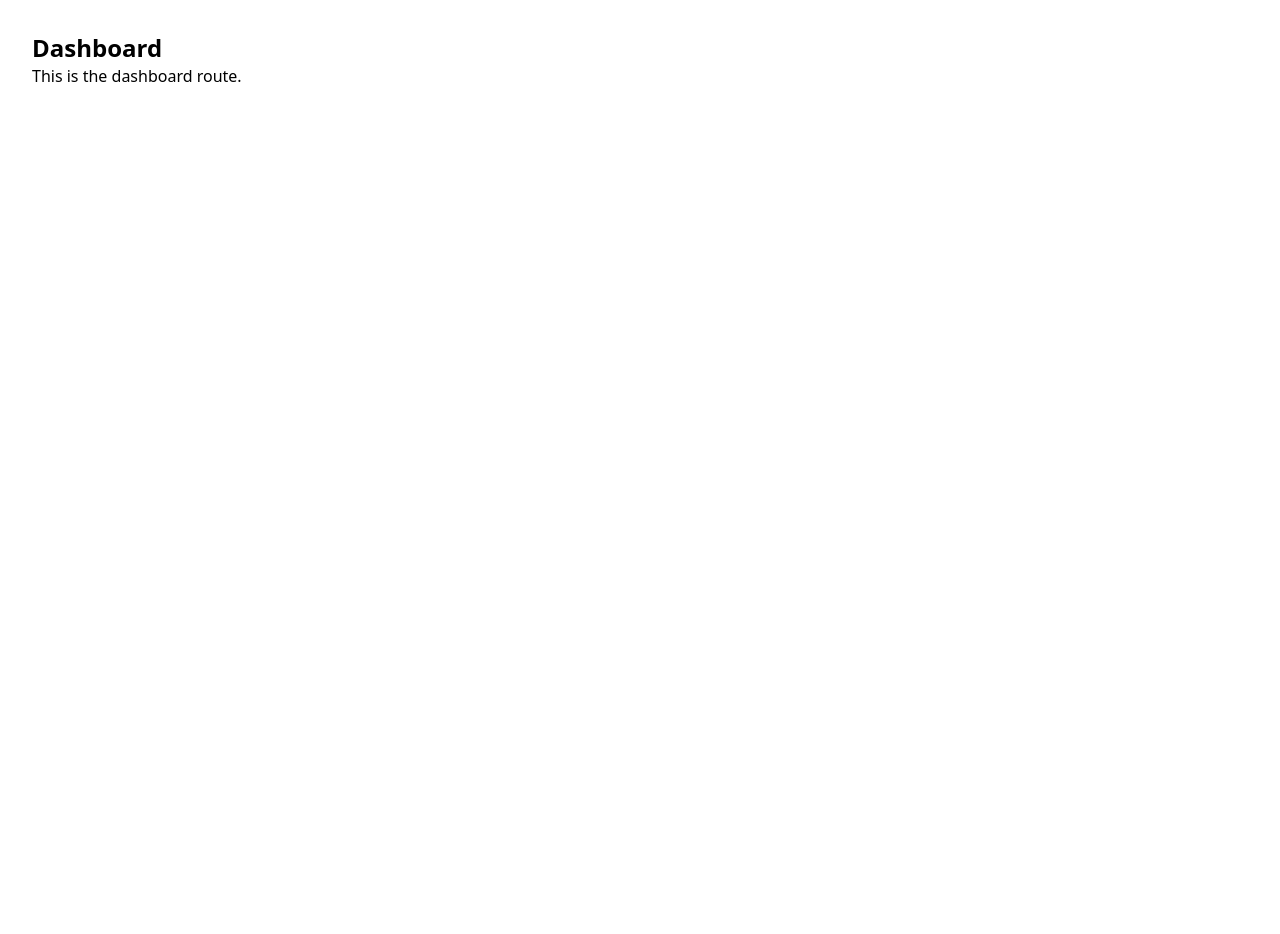
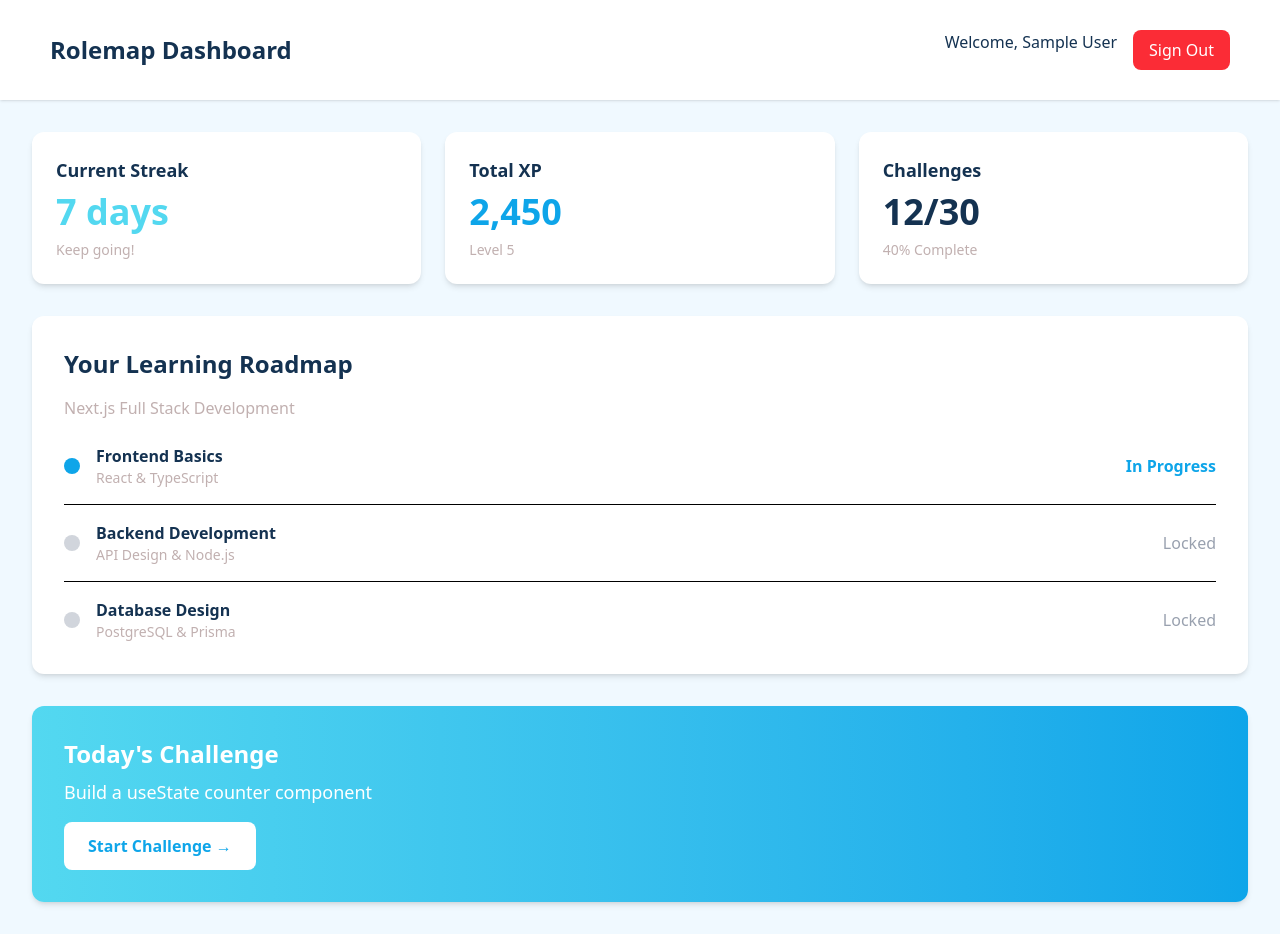
Before and after one commit to acm-projects/Rolemap, a Next.js app in the folder frontend/: page /dashboard in a window 1280 px wide. Before the commit the page ends 800 px from the top, so only its background shows below. Built offline with nearby package versions, Linux system fonts and the light colour scheme; no server answers; sample sign-in values are in the browser's storage.

Commit message:
Changes for adding auth
added authentication logic to frontend.

```diff
--- /dev/null
+++ b/frontend/app/actions.ts
@@ -0,0 +1,7 @@
+"use server"
+
+import { signIn } from "@/auth"
+
+export async function handleGoogleSignIn() {
+  await signIn("google", { redirectTo: "/map" })
+}
--- /dev/null
+++ b/frontend/app/api/auth/[...nextauth]/route.ts
@@ -0,0 +1,2 @@
+import { handlers } from "@/auth" // Referring to the auth.ts we just created
+export const { GET, POST } = handlers
--- /dev/null
+++ b/frontend/app/components/Navbar.tsx
@@ -0,0 +1,21 @@
+"use client"
+
+import { handleGoogleSignIn } from "../actions"
+
+export function Navbar() {
+  return (
+    <div className="flex justify-end p-[30px] px-[50px] gap-6">
+      <form action={handleGoogleSignIn}>
+        <button
+          type="submit"
+          className="bg-[#143251] text-[#F0F9FF] rounded-xl px-8 py-4 text-[20px]"
+        >
+          Login
+        </button>
+      </form>
+      <button className="px-12 py-4 text-[1.1rem] rounded-xl bg-[#0EA5E9] text-white font-semibold cursor-pointer">
+        Sign Up
+      </button>
+    </div>
+  )
+}
--- a/frontend/app/dashboard/page.tsx
+++ b/frontend/app/dashboard/page.tsx
@@ -1,8 +1,103 @@
-export default function DashboardPage() {
+import { signOut, auth } from "@/auth"
+import { redirect } from "next/navigation"
+
+export default async function DashboardPage() {
+  const session = await auth()
+
+  if (!session) {
+    redirect("/")
+  }
+
   return (
-    <div className="p-8">
-      <h1 className="text-2xl font-bold">Dashboard</h1>
-      <p>This is the dashboard route.</p>
+    <div className="min-h-screen bg-[#F0F9FF]">
+      {/* Navbar */}
+      <div className="flex justify-between items-center p-[30px] px-[50px] bg-white shadow-sm">
+        <h2 className="text-2xl font-bold text-[#143251]">Rolemap Dashboard</h2>
+        <div className="flex gap-4">
+          <span className="text-[#143251]">Welcome, {session?.user?.name || "User"}</span>
+          <form
+            action={async () => {
+              "use server"
+              await signOut({ redirectTo: "/" })
+            }}
+          >
+            <button
+              type="submit"
+              className="bg-red-500 hover:bg-red-600 text-white rounded-lg px-4 py-2"
+            >
+              Sign Out
+            </button>
+          </form>
+        </div>
+      </div>
+
+      {/* Main Content */}
+      <div className="p-8 max-w-7xl mx-auto">
+        {/* Stats */}
+        <div className="grid grid-cols-3 gap-6 mb-8">
+          <div className="bg-white rounded-xl p-6 shadow-md">
+            <h3 className="text-[#143251] font-semibold text-lg mb-2">Current Streak</h3>
+            <p className="text-4xl font-bold text-[#53D8F0]">7 days</p>
+            <p className="text-[#C1B0B0] text-sm mt-2">Keep going!</p>
+          </div>
+
+          <div className="bg-white rounded-xl p-6 shadow-md">
+            <h3 className="text-[#143251] font-semibold text-lg mb-2">Total XP</h3>
+            <p className="text-4xl font-bold text-[#0EA5E9]">2,450</p>
+            <p className="text-[#C1B0B0] text-sm mt-2">Level 5</p>
+          </div>
+
+          <div className="bg-white rounded-xl p-6 shadow-md">
+            <h3 className="text-[#143251] font-semibold text-lg mb-2">Challenges</h3>
+            <p className="text-4xl font-bold text-[#143251]">12/30</p>
+            <p className="text-[#C1B0B0] text-sm mt-2">40% Complete</p>
+          </div>
+        </div>
+
+        {/* Current Roadmap */}
+        <div className="bg-white rounded-xl p-8 shadow-md mb-8">
+          <h2 className="text-2xl font-bold text-[#143251] mb-4">Your Learning Roadmap</h2>
+          <p className="text-[#C1B0B0] mb-6">Next.js Full Stack Development</p>
+
+          <div className="space-y-4">
+            <div className="flex items-center gap-4 pb-4 border-b">
+              <div className="w-4 h-4 rounded-full bg-[#0EA5E9]"></div>
+              <div className="flex-1">
+                <p className="font-semibold text-[#143251]">Frontend Basics</p>
+                <p className="text-sm text-[#C1B0B0]">React & TypeScript</p>
+              </div>
+              <span className="text-[#0EA5E9] font-bold">In Progress</span>
+            </div>
+
+            <div className="flex items-center gap-4 pb-4 border-b">
+              <div className="w-4 h-4 rounded-full bg-gray-300"></div>
+              <div className="flex-1">
+                <p className="font-semibold text-[#143251]">Backend Development</p>
+                <p className="text-sm text-[#C1B0B0]">API Design & Node.js</p>
+              </div>
+              <span className="text-gray-400">Locked</span>
+            </div>
+
+            <div className="flex items-center gap-4">
+              <div className="w-4 h-4 rounded-full bg-gray-300"></div>
+              <div className="flex-1">
+                <p className="font-semibold text-[#143251]">Database Design</p>
+                <p className="text-sm text-[#C1B0B0]">PostgreSQL & Prisma</p>
+              </div>
+              <span className="text-gray-400">Locked</span>
+            </div>
+          </div>
+        </div>
+
+        {/* Today's Challenge */}
+        <div className="bg-gradient-to-r from-[#53D8F0] to-[#0EA5E9] rounded-xl p-8 shadow-md text-white">
+          <h3 className="text-2xl font-bold mb-2">Today's Challenge</h3>
+          <p className="text-lg mb-4">Build a useState counter component</p>
+          <button className="bg-white text-[#0EA5E9] font-bold px-6 py-3 rounded-lg hover:bg-gray-100">
+            Start Challenge →
+          </button>
+        </div>
+      </div>
     </div>
-  );
+  )
 }
--- a/frontend/app/page.tsx
+++ b/frontend/app/page.tsx
@@ -1,6 +1,7 @@
+import { Navbar } from "./components/Navbar";
 import React from "react";
 
-const Landing: React.FC = () => {
+const Landing: React.FC = async () => {
   return (
     <div
       className="
@@ -10,14 +11,7 @@ const Landing: React.FC = () => {
       "
     >
       {/* Navbar */}
-      <div className="flex justify-end p-[30px] padding-x-[50px] gap-6">
-        <button className="bg-[#143251] text-[#F0F9FF] rounded-xl px-8 py-4 text-[20px]">
-          Login
-        </button>
-        <button className="px-12 py-4 text-[1.1rem] rounded-xl bg-[#0EA5E9] text-white font-semibold cursor-pointer">
-          Sign Up
-        </button>
-      </div>
+      <Navbar />
       {/* Hero */}
       <div className="flex flex-col items-center justify-center min-h-screen gap-0 pb-20">
 
--- /dev/null
+++ b/frontend/auth.ts
@@ -0,0 +1,19 @@
+import NextAuth from "next-auth"
+import Google from "next-auth/providers/google"
+
+export const { handlers, signIn, signOut, auth } = NextAuth({
+  providers: [Google],
+  session: {
+    strategy: "jwt",
+  },
+  pages: {
+    signIn: "/",
+    error: "/",
+  },
+  callbacks: {
+    redirect: async ({ url, baseUrl }) => {
+      // After successful Google OAuth, always redirect to /map
+      return `${baseUrl}/map`
+    },
+  },
+})
--- a/frontend/package.json
+++ b/frontend/package.json
@@ -12,6 +12,7 @@
     "@xyflow/react": "^12.10.1",
     "lucide-react": "^0.576.0",
     "next": "16.1.6",
+    "next-auth": "^5.0.0-beta.30",
     "react": "19.2.3",
     "react-dom": "19.2.3"
   },
--- /dev/null
+++ b/frontend/proxy.ts
@@ -0,0 +1,20 @@
+import { auth } from "@/auth"
+import { NextResponse } from "next/server"
+
+export default auth((req) => {
+  // Allow public access to landing page
+  if (req.nextUrl.pathname === "/") {
+    return NextResponse.next()
+  }
+
+  // Allow all auth routes
+  if (req.nextUrl.pathname.startsWith("/api/auth")) {
+    return NextResponse.next()
+  }
+
+  return NextResponse.next()
+})
+
+export const config = {
+  matcher: ["/((?!_next/static|_next/image|public).*)"],
+}
```
Also changed, not shown: 1 other file (tests, documents, lock files or other folders).
